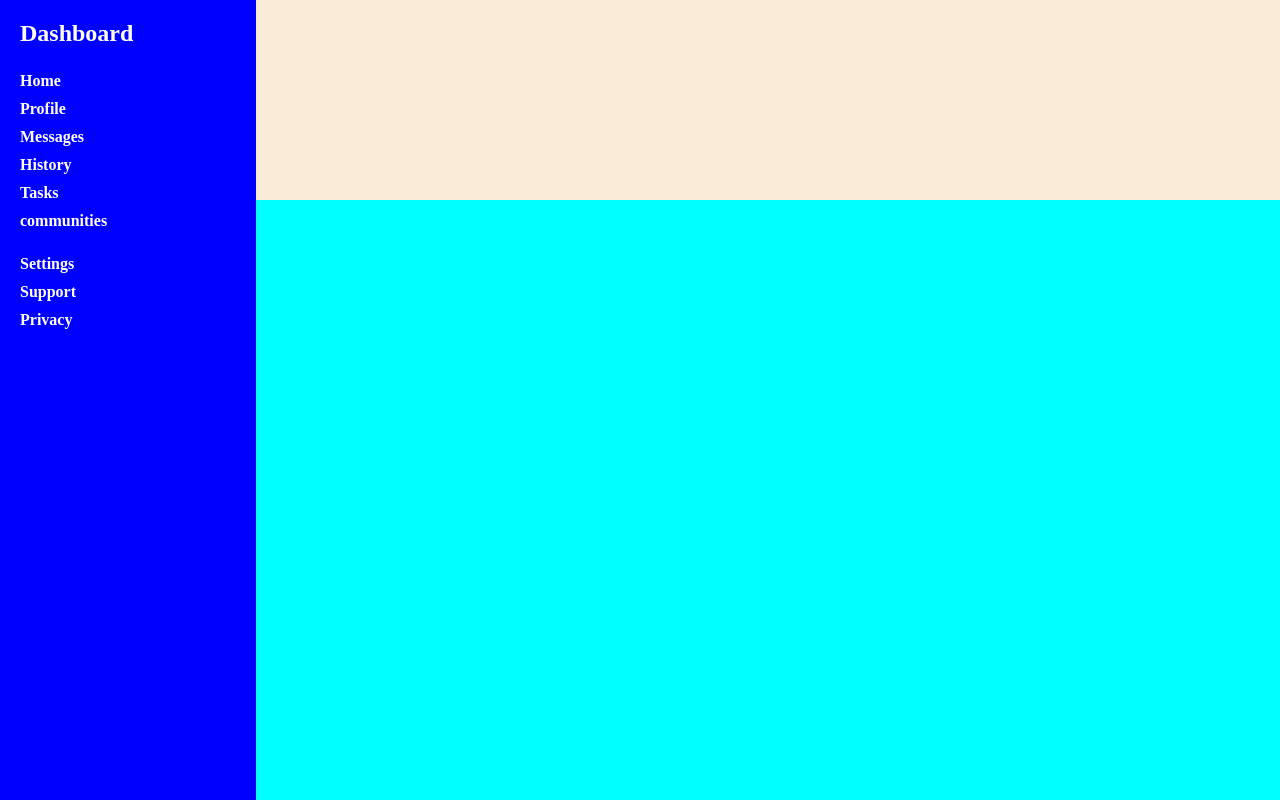
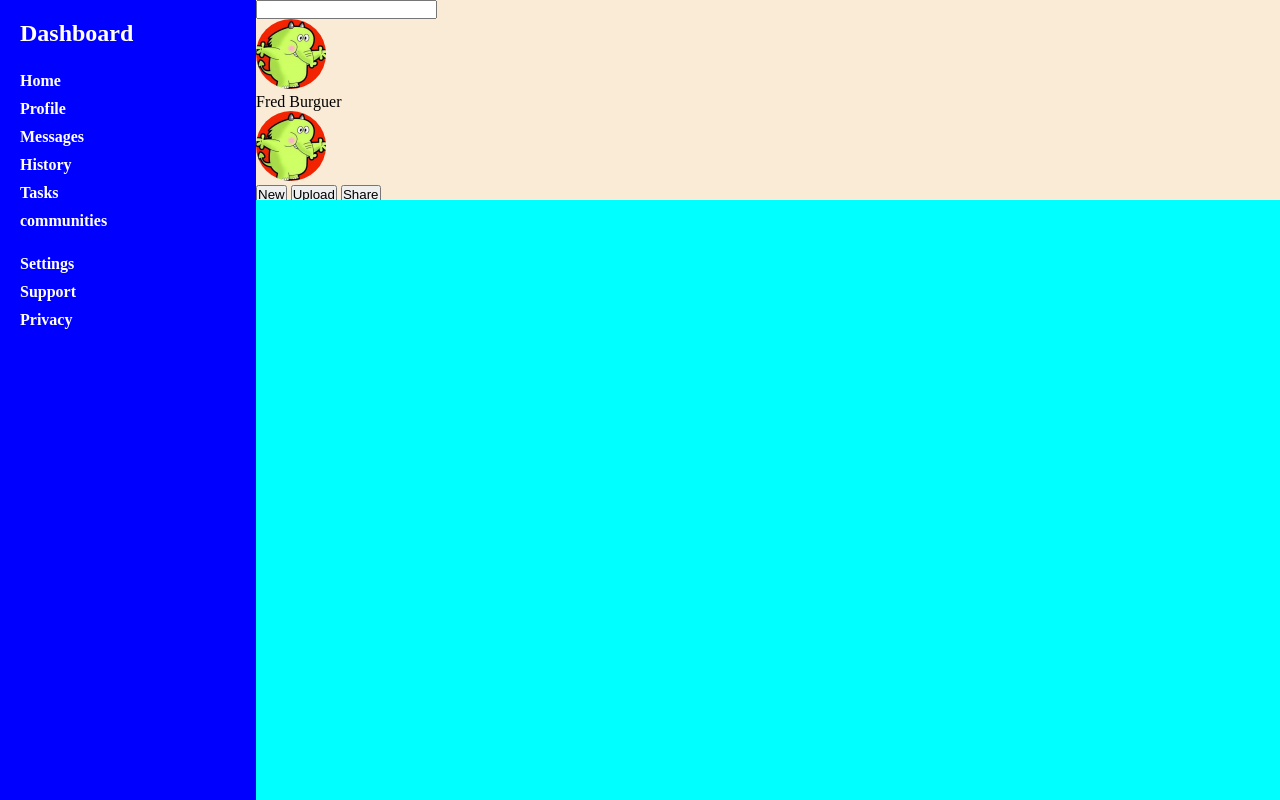
Before and after one commit to Bre323/Admin-dashboard, a website: page src/index.html in a window 1280 px wide. Drawn offline with Linux system fonts and the light colour scheme.

Commit message:
Set header structure

```diff
--- a/src/index.html
+++ b/src/index.html
@@ -25,7 +25,30 @@
       <li>Privacy</li>
     </ul>
   </aside>
-  <header></header>
+  <header>
+     <nav>
+      <div class="search">
+        <input type="text">
+      </div>
+
+      <div class="prof-nav">
+        <img src="./assets/profile-img.jpg" alt="profile-icon">
+        <p>Fred Burguer</p>
+      </div>
+    </nav>
+
+    <div class="prof-options">
+      <div class="prof">
+        <img src="./assets/profile-img.jpg" alt="profile-icon">
+      </div>
+
+      <div class="prof-buttons">
+        <button class="option-bt">New</button>
+        <button class="option-bt">Upload</button>
+        <button class="option-bt">Share</button>
+      </div>
+    </div>
+  </header>
   <main></main>
 </body>
 </html>
```
